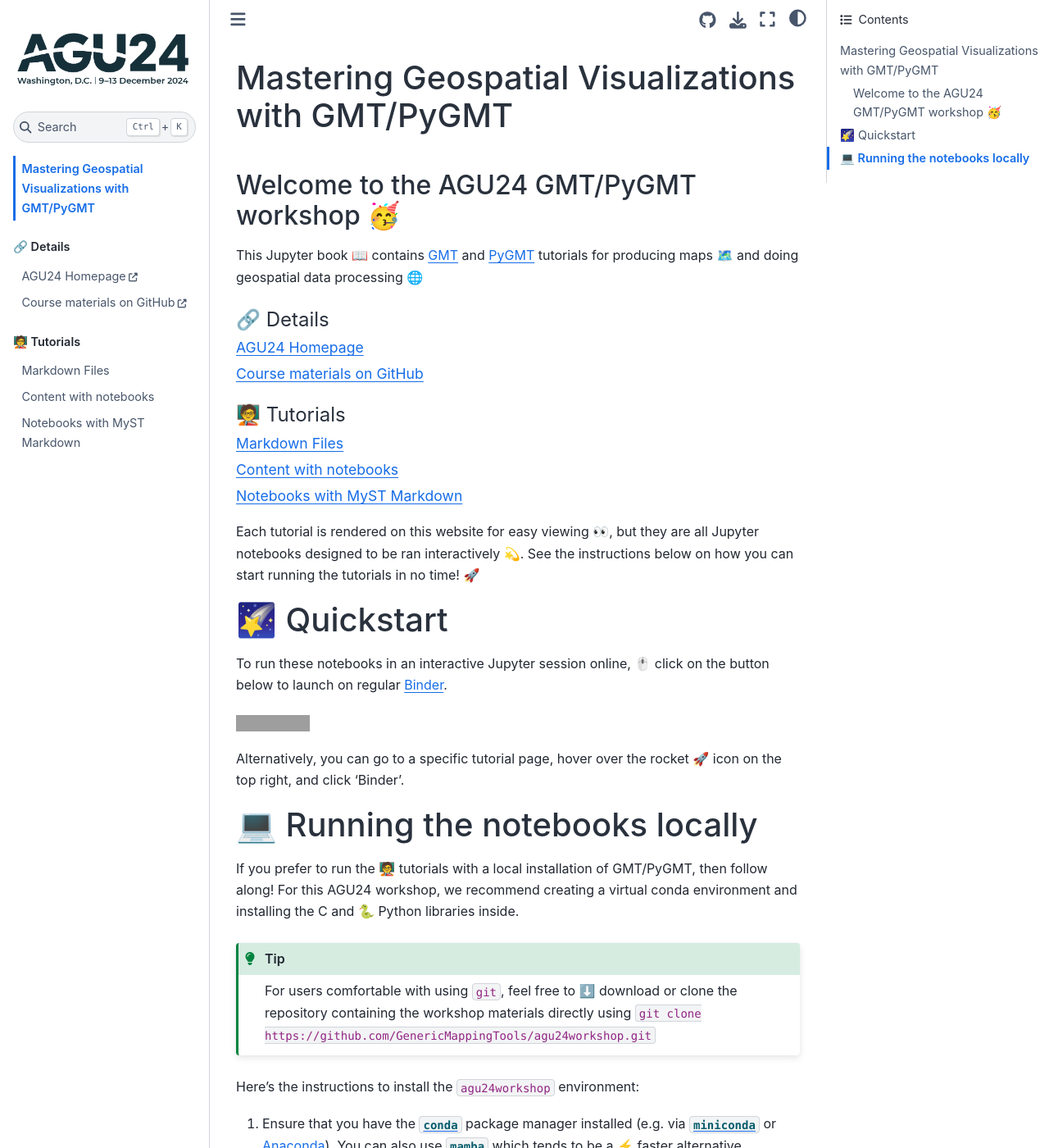
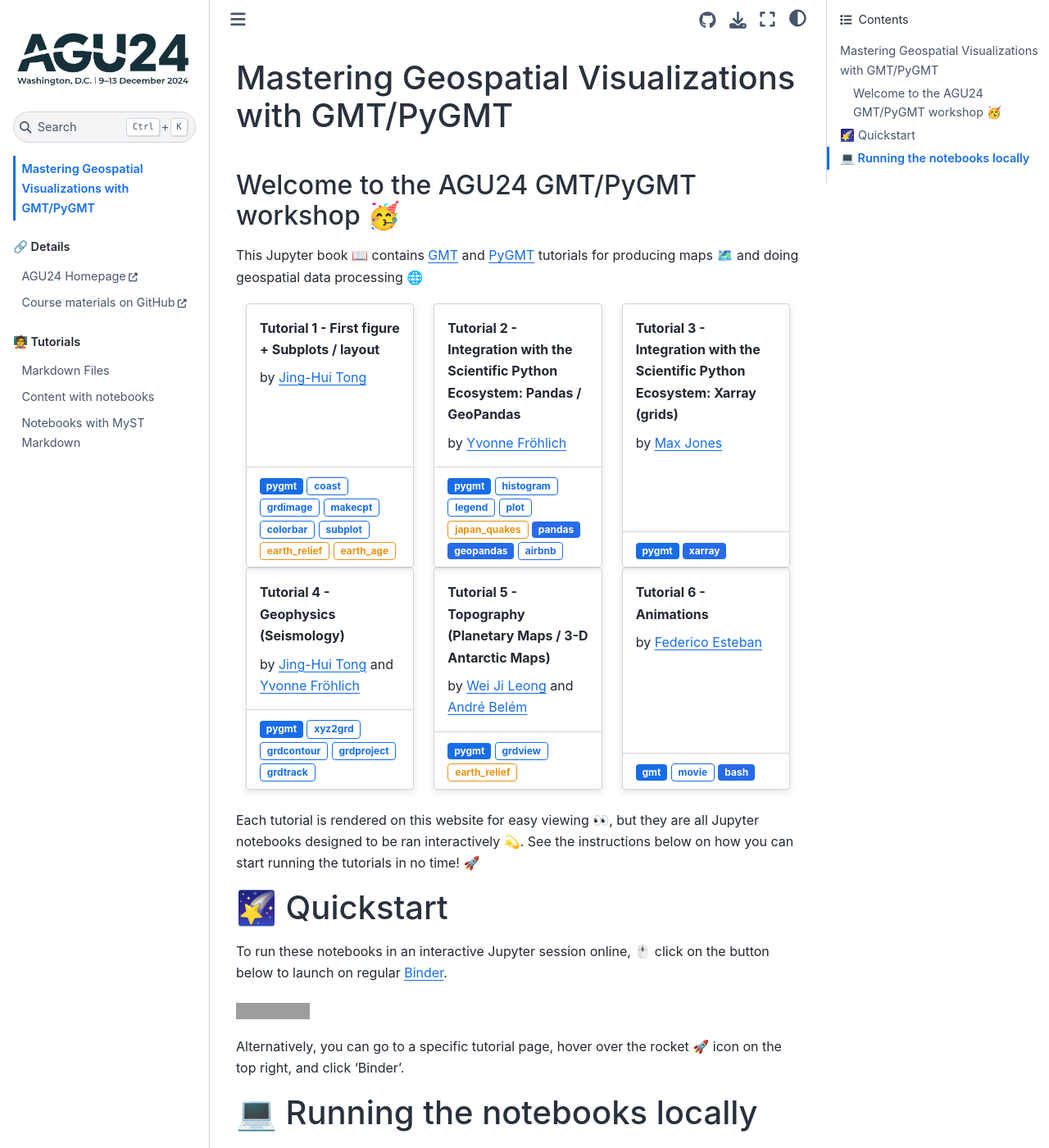
Before and after one commit to GenericMappingTools/agu24workshop, a Jupyter Book: the page built from book/intro.md, in a window 1280 px wide and 1400 px high. Shown: the whole window at 82% size. Built offline with Jupyter Book 1.0.4 settings and Sphinx 7.4.7 and the Sphinx Book theme 1.1.4, drawn with Linux system fonts in a browser that asks for light colours; grey boxes are pictures that could not be loaded.

Commit message:
Add sphinx-design cards with tutorial titles, authors and tags
Adding the 6 main tutorials as sphinx-design cards in a 3x2 grid. Each card has the tutorial title, author(s), and tags/badges. The tags hint at which libraries/methods will be covered, and also the datasets that are used.

````diff
--- a/book/intro.md
+++ b/book/intro.md
@@ -6,8 +6,76 @@
 [PyGMT](https://www.pygmt.org/v0.13.0) tutorials for producing maps 🗺️ and doing
 geospatial data processing 🌐
 
-```{tableofcontents}
-```
+::::{grid} 3
+
+:::{grid-item-card} Tutorial 1 - First figure + Subplots / layout
+:link: ./first-figure.html
+by [Jing-Hui Tong](https://orcid.org/0009-0002-7195-3071)
++++
+{bdg-primary}`pygmt`
+{bdg-primary-line}`coast`
+{bdg-primary-line}`grdimage`
+{bdg-primary-line}`makecpt`
+{bdg-primary-line}`colorbar`
+{bdg-primary-line}`subplot`
+{bdg-secondary-line}`earth_relief`
+{bdg-secondary-line}`earth_age`
+:::
+
+:::{grid-item-card} Tutorial 2 - Integration with the Scientific Python Ecosystem: Pandas / GeoPandas
+:link: ./tut2_spec_pd_gpd.ipynb.html
+by [Yvonne Fröhlich](https://orcid.org/0000-0002-8566-0619)
++++
+{bdg-primary}`pygmt`
+{bdg-primary-line}`histogram`
+{bdg-primary-line}`legend`
+{bdg-primary-line}`plot`
+{bdg-secondary-line}`japan_quakes`
+{bdg-info}`pandas`
+{bdg-info}`geopandas`
+{bdg-info-line}`airbnb`
+:::
+
+:::{grid-item-card} Tutorial 3 - Integration with the Scientific Python Ecosystem: Xarray (grids)
+:link: ./tut3.html
+by [Max Jones](https://orcid.org/0000-0003-0180-8928)
++++
+{bdg-primary}`pygmt`
+{bdg-info}`xarray`
+:::
+
+:::{grid-item-card} Tutorial 4 - Geophysics (Seismology)
+:link: ./tut4_geophysics.html
+by [Jing-Hui Tong](https://orcid.org/0009-0002-7195-3071)
+and [Yvonne Fröhlich](https://orcid.org/0000-0002-8566-0619)
++++
+{bdg-primary}`pygmt`
+{bdg-primary-line}`xyz2grd`
+{bdg-primary-line}`grdcontour`
+{bdg-primary-line}`grdproject`
+{bdg-primary-line}`grdtrack`
+:::
+
+:::{grid-item-card} Tutorial 5 - Topography (Planetary Maps / 3-D Antarctic Maps)
+:link: ./tut5.html
+by [Wei Ji Leong](https://orcid.org/0000-0003-2354-1988)
+and [André Belém](https://orcid.org/0000-0002-8865-6180)
++++
+{bdg-primary}`pygmt`
+{bdg-primary-line}`grdview`
+{bdg-secondary-line}`earth_relief`
+:::
+
+:::{grid-item-card} Tutorial 6 - Animations
+:link: ./tut6.html
+by [Federico Esteban](https://orcid.org/0000-0002-0641-7371)
++++
+{bdg-primary}`gmt`
+{bdg-primary-line}`movie`
+{bdg-info}`bash`
+:::
+
+::::
 
 Each tutorial is rendered on this website for easy viewing 👀, but they are all Jupyter
 notebooks designed to be ran interactively 💫. See the instructions below on how you can
````
